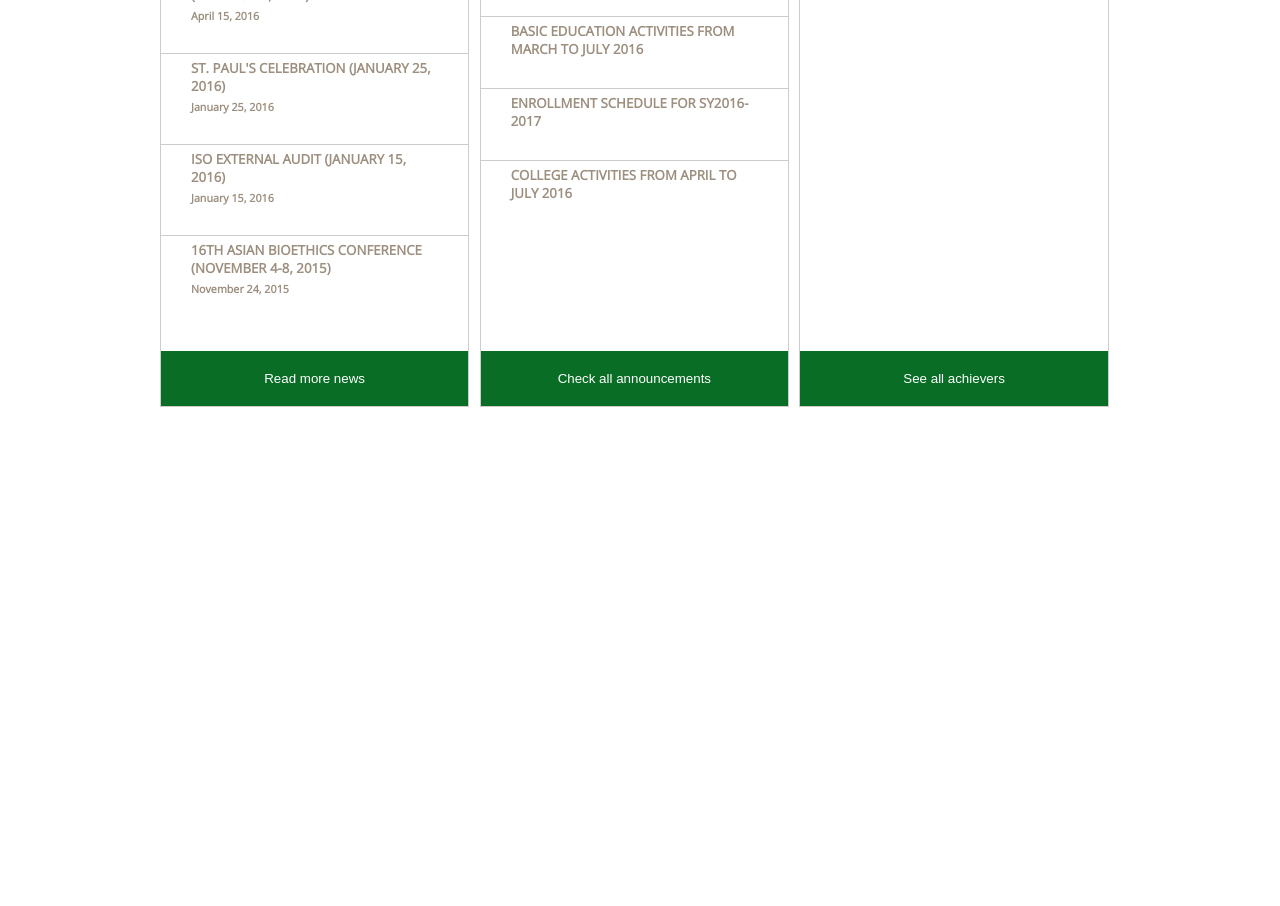
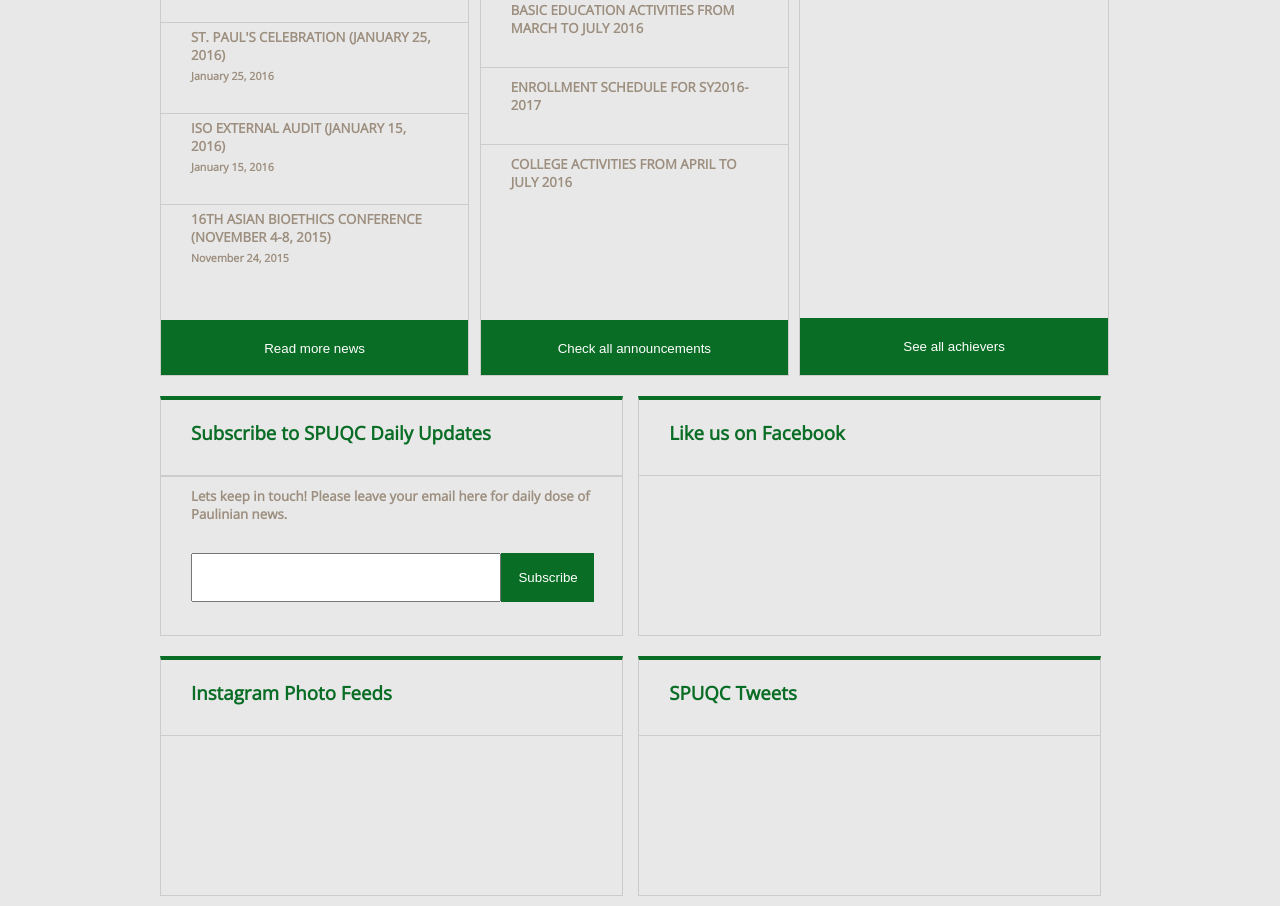
Before and after one commit to revlv-intern/spuqc-brian, a plain HTML site: page index.html in a window 1280 px wide. Shown: the part 334-1240 px from the top of the page. Before the commit the page ends 800 px from the top, so only its background shows below. Drawn offline with nearby package versions, Linux system fonts and the light colour scheme.

Commit message:
third commit added(contents-container)

```diff
--- a/index.html
+++ b/index.html
@@ -68,14 +68,47 @@
                 <input type="submit" class="btn announce" value="Check all announcements">
             </div>
         </div>
-        <div class="content">
-            <div class="featured">
-            <h3>Featured Achiever</h3>
-                <img class="branding pull-left" src="spuqc/Sidney-Tigas.jpg" alt="x-plore.me">
+            <div class="content">
+                <div class="featured">
+                <h3>Featured Achiever</h3>
+                    <img class="branding pull-left" src="spuqc/Sidney-Tigas.jpg" alt="x-plore.me">
+                </div>
+                 <input type="submit" class="btn feat" value="See all achievers">
             </div>
-             <input type="submit" class="btn feat" value="See all achievers">
         </div>
+    </div>
+    <div class="wrapper">
+    <div class="main-content">
+        <div class="sub-content">
+            <div class="subscribe">
+                <h3>Subscribe to SPUQC Daily Updates</h3>
+                <h5>Lets keep in touch! Please leave your email here for daily dose of Paulinian news.</h5>
+                <input type="text" class='content-input'><input type="submit" value="Subscribe" class="content-btn">
+            </div>
         </div>
+        <div class="sub-content fb">
+            <div class="facebook">
+                <h3>Like us on Facebook</h3>
+            </div>
+        </div>
+        <div class="sub-content">
+            <div class="insta">
+                <h3>Instagram Photo Feeds</h3>
+            </div>
+        </div>
+        <div class="sub-content twtr">
+            <div class="tweet">
+                <h3>SPUQC Tweets</h3>
+            </div>
+        </div>
+    </div>
+    </div>
+    <div class="wrapper">
+    <div class="main-content">
+        <div class="last-content">
+            <h3>Inquiries, Comments and Suggestions</h3>
+        </div>
+    </div>
     </div>
 </body>
 </html>
--- a/style.css
+++ b/style.css
@@ -4,7 +4,8 @@
 }
 
 body {
-  font-family: 'Open Sans';
+    font-family: 'Open Sans';
+    background-color: #E8E8E8;
 }
 
 /**
@@ -34,7 +35,6 @@ header {
     padding: 30px 0;
     width: 100%;
     z-index: 1;
-    border: 1px solid black;
     background-color: #E8E8E8;
 }
 
@@ -46,7 +46,6 @@ nav {
     font-weight: bold;
     list-style: none;
     text-align: left;
-    border: 1px solid black;
     max-width: 650px;
 }
 nav ul li {
@@ -56,11 +55,9 @@ nav ul li {
 nav ul li a {
     color: #4A4A4A;
     text-decoration: none;
-    border: 1px solid black;
 }
 nav ul li .nav-name {
     text-transform: uppercase;
-    border: 1px solid black;
     font-size: 10pt;
 }
 nav ul li a span {
@@ -71,14 +68,12 @@ nav ul li a span {
     text-align: left;
 }
 .main-nav {
-    border: 1px solid black;
     font-size: 10pt;
     padding: 10px 0 10px 0;
     background-color: #096D25;
 }
 .main-nav ul li {
     display: inline-block;
-    border: 1px solid black;
     margin: 0 7px 0 0;
     list-style: none;
 }
@@ -151,11 +146,11 @@ nav ul li a span {
     background-color: #096D25;
     bottom: 0;
     width: 100%;
-    border: none;
+    border: 1px solid #096D25;
     color: #fff;
 }
 .announce {
-    margin-top: 119px;
+    margin-top: 99px;
 }
 .feat {
     right: 0;
@@ -164,3 +159,60 @@ nav ul li a span {
 .newsbtn {
     margin-top: 25px;
 }
+.sub-content {
+    width: 48%;
+    border: 1px solid #ccc;
+    overflow: hidden;
+    position: relative;
+    float: left;
+    margin-right: 1.6%;
+    margin-top: 20px;
+    border-top: 4px solid #096D25;
+    height: 235px;
+    color: #9D8F7F;
+}
+.sub-content h3,h5,h6{
+    padding: 30px;
+    padding-top: 10px;
+}
+.sub-content h3 {
+    border-bottom: 1px solid #ccc;
+    padding-top: 20px;
+    color: #096D25;
+}
+.subscribe .content-input {
+    padding: 15px;
+    width: 60%;
+    margin-left: 30px;
+}
+.content-btn {
+    padding: 16px;
+    border: 1px solid #096D25;
+    width: 20%;
+    color: #fff;
+    background-color: #096D25;
+}
+
+
+
+.last-content {
+    width: 100%;
+    border: 1px solid #ccc;
+    overflow: hidden;
+    position: relative;
+    float: left;
+    margin-right: 1.1%;
+    margin-top: 20px;
+    border-top: 4px solid #096D25;
+    height: 520px;
+    color: #9D8F7F;
+}
+.last-content h3,h5,h6{
+    padding: 30px;
+    padding-top: 10px;
+}
+.last-content h3 {
+    border-bottom: 1px solid #ccc;
+    padding-top: 20px;
+    color: #096D25;
+}
```
